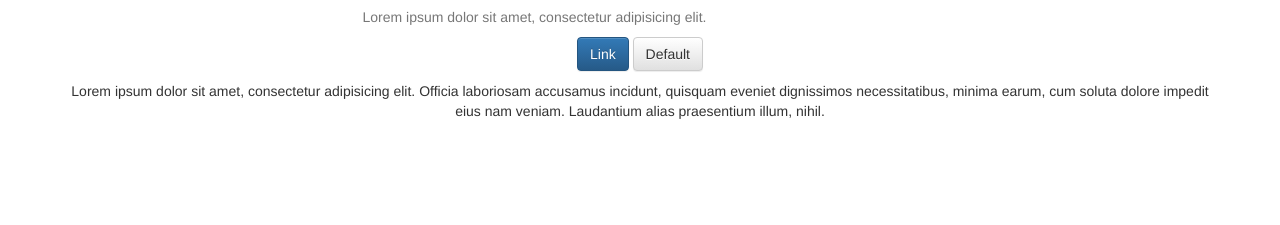
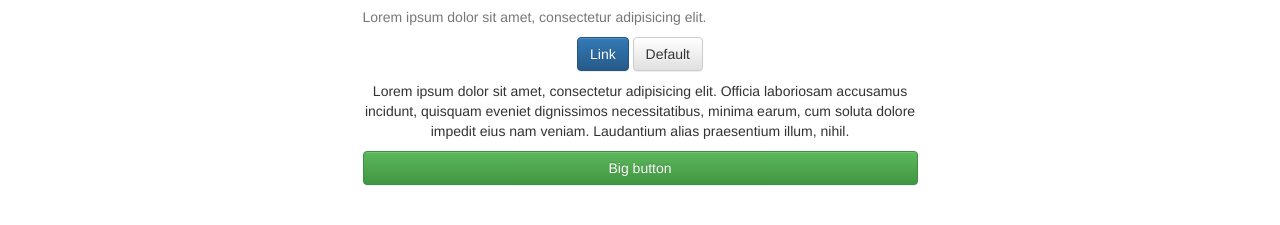
Before and after one commit to modulor/git, a plain HTML site: page index.html in a window 1280 px wide. Shown: the part 293-518 px from the top of the page. Drawn offline with nearby package versions, Linux system fonts and the light colour scheme.

Commit message:
boton block y arreglamos el texto

```diff
--- a/index.html
+++ b/index.html
@@ -31,8 +31,13 @@
                 </div>
             </div>
             <div class="row">
-                <div class="col-md-12 text-center">
+                <div class="col-md-6 col-md-offset-3 text-center">
                     <p>Lorem ipsum dolor sit amet, consectetur adipisicing elit. Officia laboriosam accusamus incidunt, quisquam eveniet dignissimos necessitatibus, minima earum, cum soluta dolore impedit eius nam veniam. Laudantium alias praesentium illum, nihil.</p>
+                </div>
+            </div>
+            <div class="row">
+                <div class="col-md-6 col-md-offset-3 text-center">
+                    <a href="index.html" class="btn btn-success btn-block">Big button</a>
                 </div>
             </div>
         </div>
```
